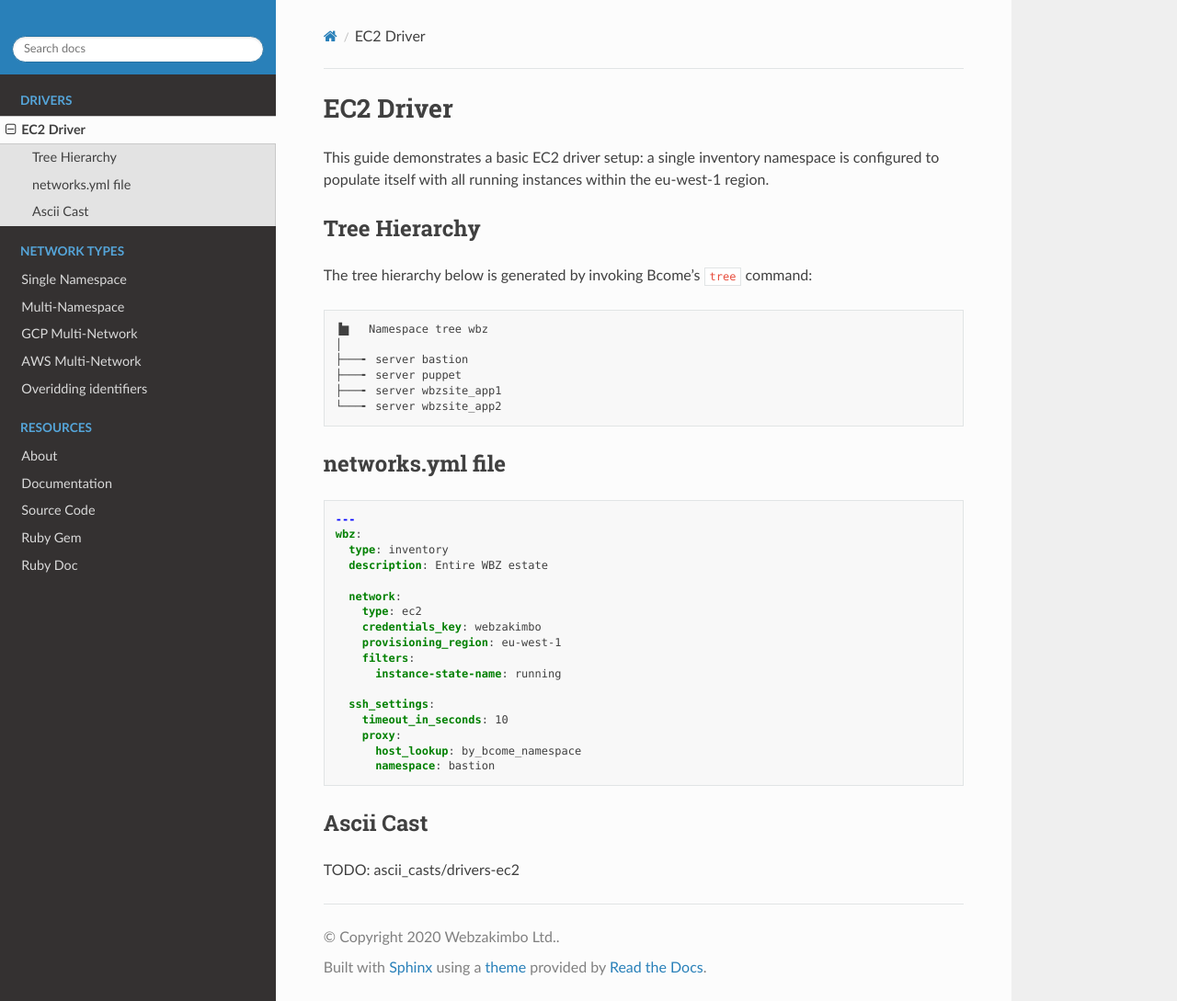
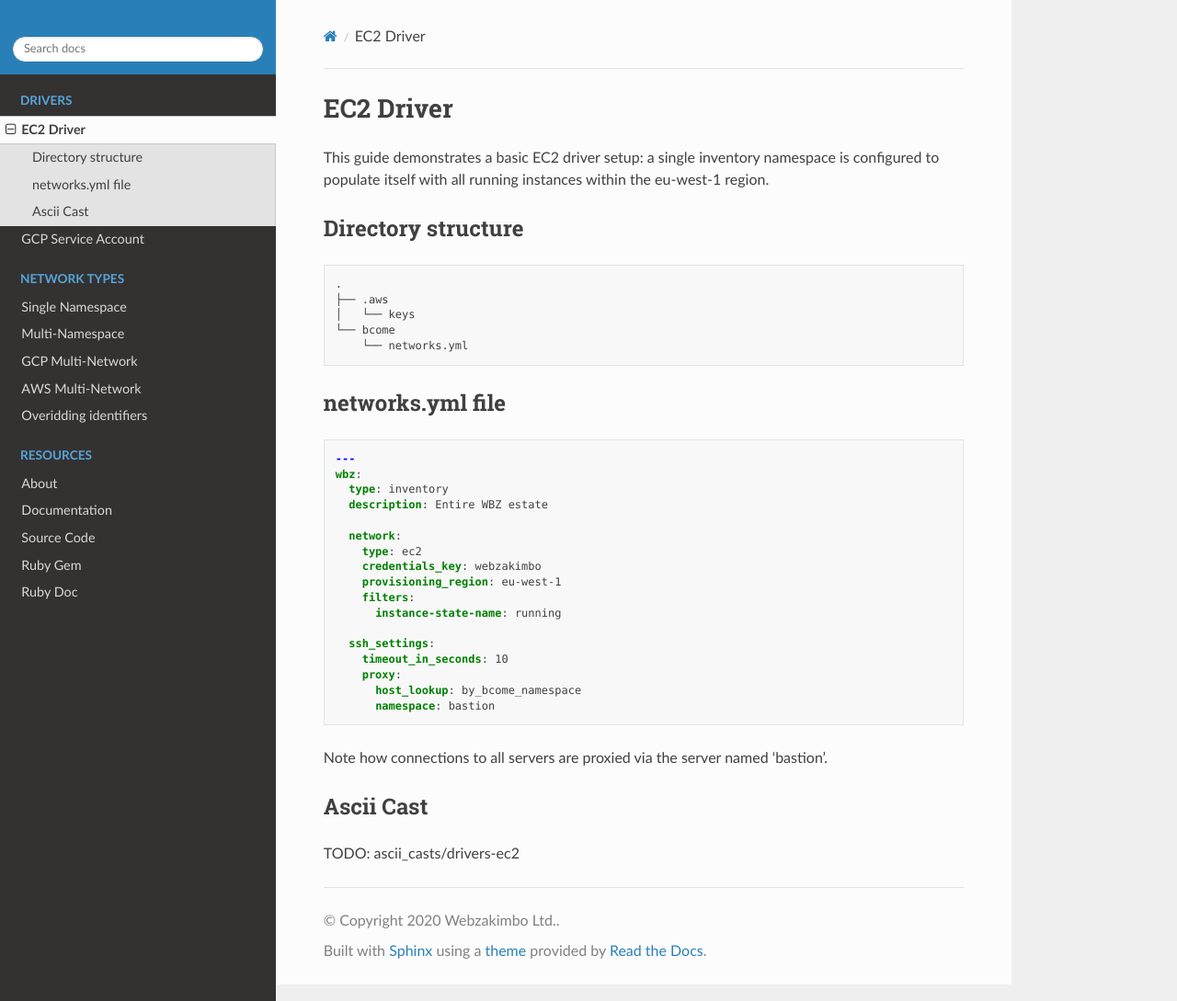
Before and after one commit to webzakimbo/bcome-read-the-docs-guides, a Sphinx documentation site: the page built from docs/source/drivers/ec2.rst, in a window 1280 px wide and 1089 px high. Shown: the whole window at 92% size. Built offline with Sphinx 7.4.7 and the Read the Docs theme 2.0.0, drawn with Linux system fonts in a browser that asks for light colours.

Commit message:
tweaks to EC2 driver guide & WIP gcp SA driver guide

```diff
--- a/docs/source/drivers/ec2.rst
+++ b/docs/source/drivers/ec2.rst
@@ -6,21 +6,20 @@
 EC2 Driver
 **********
 
-This guide demonstrates a basic EC2 driver setup:  a single inventory namespace is configured to populate itself with all running instances within the eu-west-1 region.
+This guide demonstrates a basic EC2 driver setup: a single inventory namespace is configured to populate itself with all running instances within the eu-west-1 region.
 
-Tree Hierarchy
-==============
 
-The tree hierarchy below is generated by invoking Bcome's ``tree`` command:
+Directory structure
+===================
 
 .. code-block:: bash
 
-      ▐▆   Namespace tree wbz
-      │
-      ├───╸ server bastion
-      ├───╸ server puppet
-      ├───╸ server wbzsite_app1
-      └───╸ server wbzsite_app2
+   .
+   ├── .aws
+   │   └── keys
+   └── bcome
+       └── networks.yml
+
 
 networks.yml file
 =================
@@ -45,6 +44,8 @@ networks.yml file
          host_lookup: by_bcome_namespace
          namespace: bastion
 
+Note how connections to all servers are proxied via the server named 'bastion'.
+
 
 Ascii Cast
 ==========
--- a/docs/source/index.rst
+++ b/docs/source/index.rst
@@ -7,7 +7,7 @@
     :hidden:
 
     drivers/ec2
-
+    drivers/gcp-service-account
 
 .. toctree::
     :maxdepth: 1
```
Also changed, not shown: docs/source/drivers/gcp-service-account.rst (added, +53 -0 lines).
